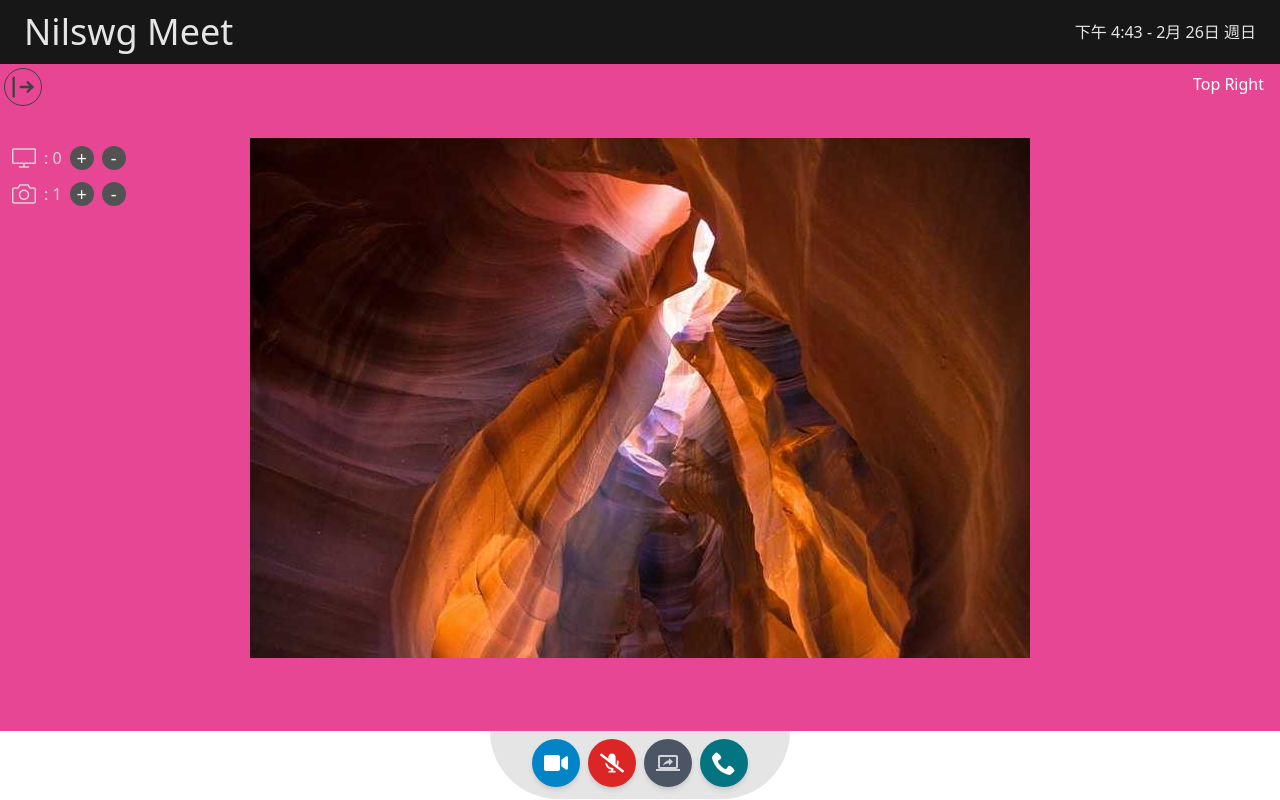
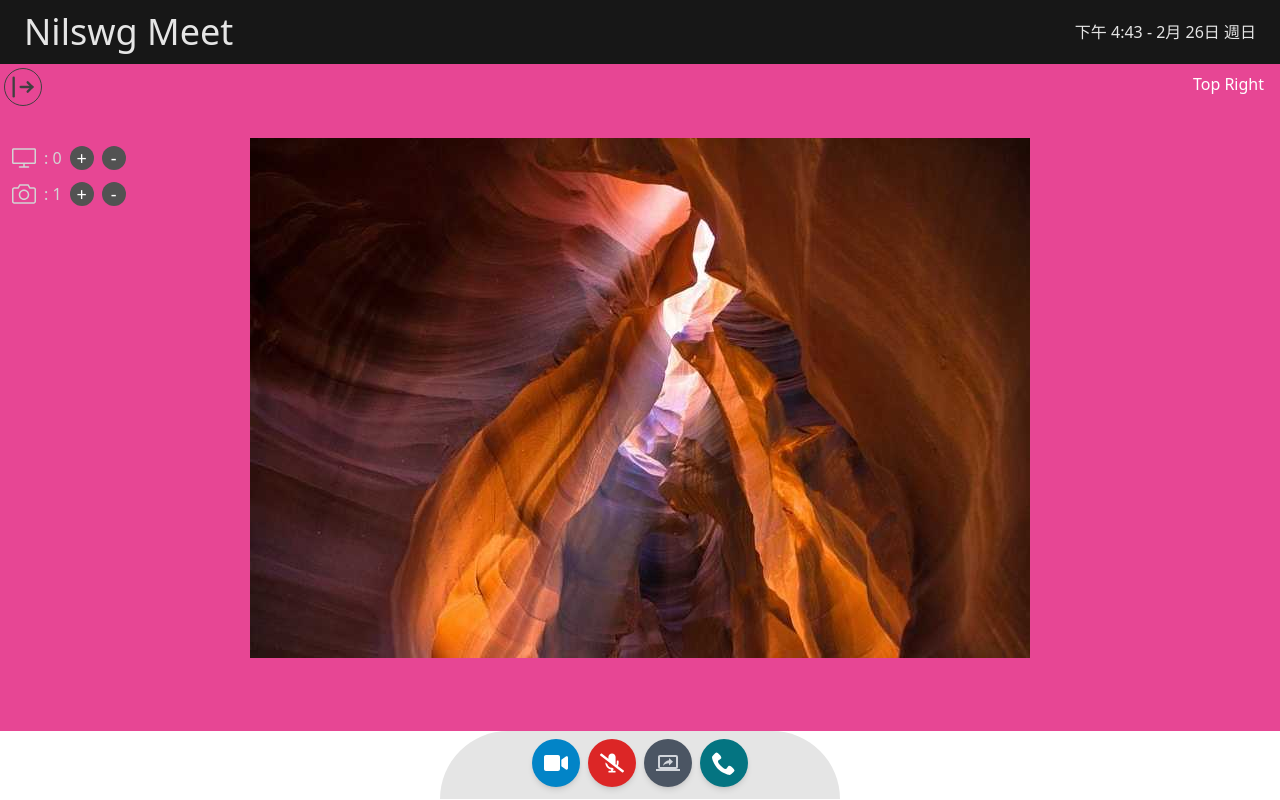
Before and after one commit to nilswg/ts-next-meetup-room, a Next.js app: page /layout.dev in a window 1280 px wide. Built offline with nearby package versions, Linux system fonts and the light colour scheme; what tw-elements would draw is missing.

Commit message:
[update] MeetLayout 調整下排按紐 UI

```diff
--- a/components/MeetLayout.tsx
+++ b/components/MeetLayout.tsx
@@ -159,7 +159,7 @@ const MeetLayout = ({
 
       {/* 下方視訊控制按鈕 */}
       <div className="flex justify-center">
-        <div className="flex w-[300px] flex-row items-center justify-center gap-2 rounded-b-full bg-neutral-200 pt-2 pb-3 dark:bg-neutral-600">
+        <div className="flex w-full max-w-[400px] flex-row items-center justify-center gap-2 rounded-t-full bg-neutral-200 pt-2 pb-3 dark:bg-neutral-600">
           <UserWebcamVideoButton />
           <UserWebcamAudioButton />
           <UserScreenShareButton roomId={roomId as string} userId={userId} />
```
